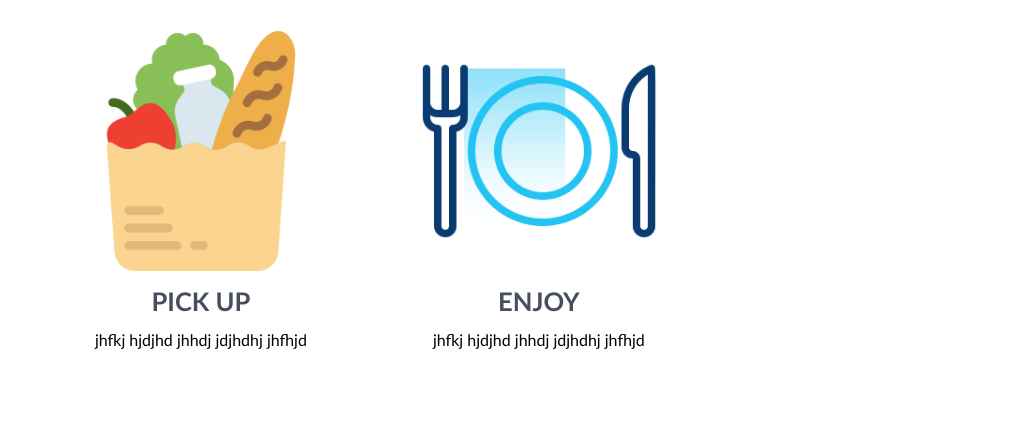
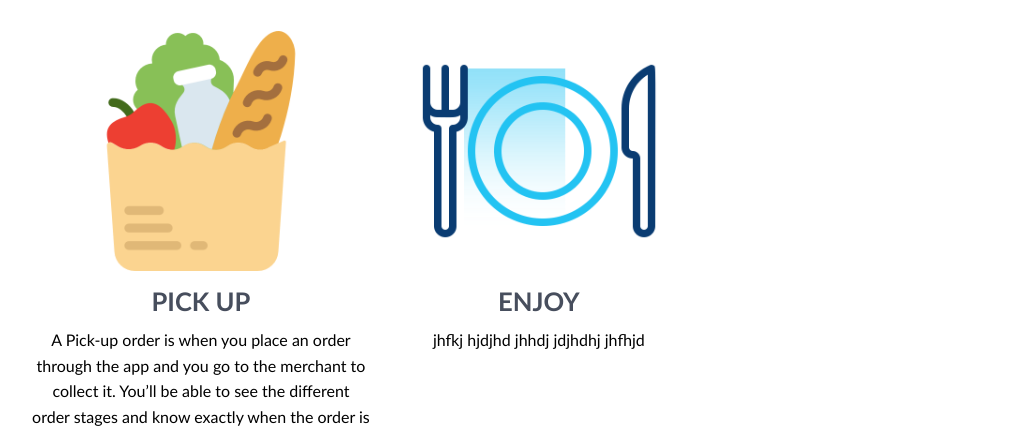
Before and after one commit to wheregmis/INSA_FEEDTHENEED_FP, a plain HTML site: page services.html in a window 1280 px wide. Shown: the part 524-952 px from the top of the page, without its empty margins (96-1105 px from the left). Drawn offline with Linux system fonts and the light colour scheme.

Commit message:
updated pickup description

```diff
--- a/services.html
+++ b/services.html
@@ -54,7 +54,7 @@
                 <div class="service">
                    <figure><img src="Images/groceries.png" ></figure>
                     <h4>PICK UP</h4>
-                    <p>jhfkj hjdjhd jhhdj jdjhdhj jhfhjd</p>
+                    <p>A Pick-up order is when you place an order through the app and you go to the merchant to collect it. You’ll be able to see the different order stages and know exactly when the order is ready for you to collect.</p>
                 </div>
                 <div class="service" id="right_slide">
                    <figure> <img src="Images/eat.png" ></figure>
```
